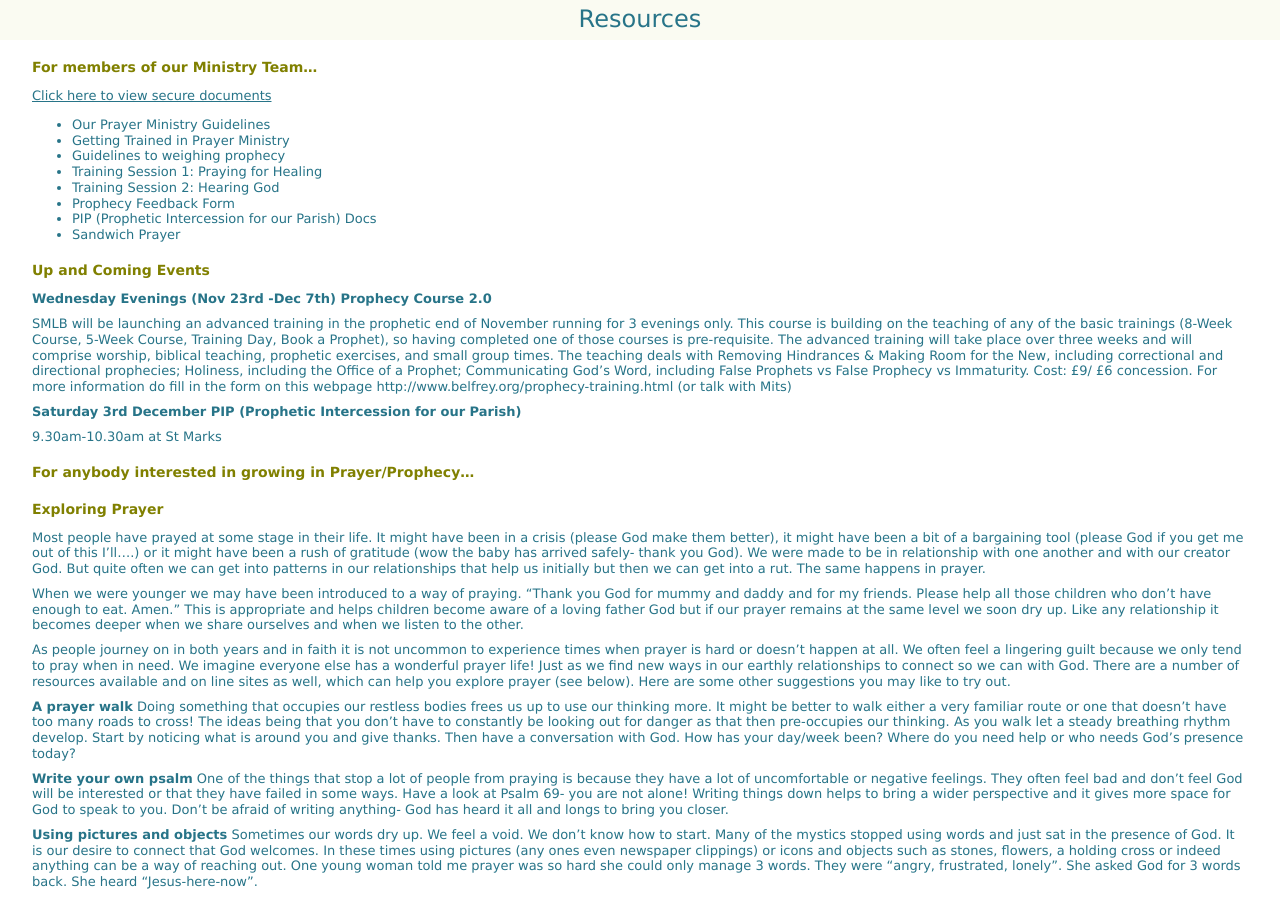
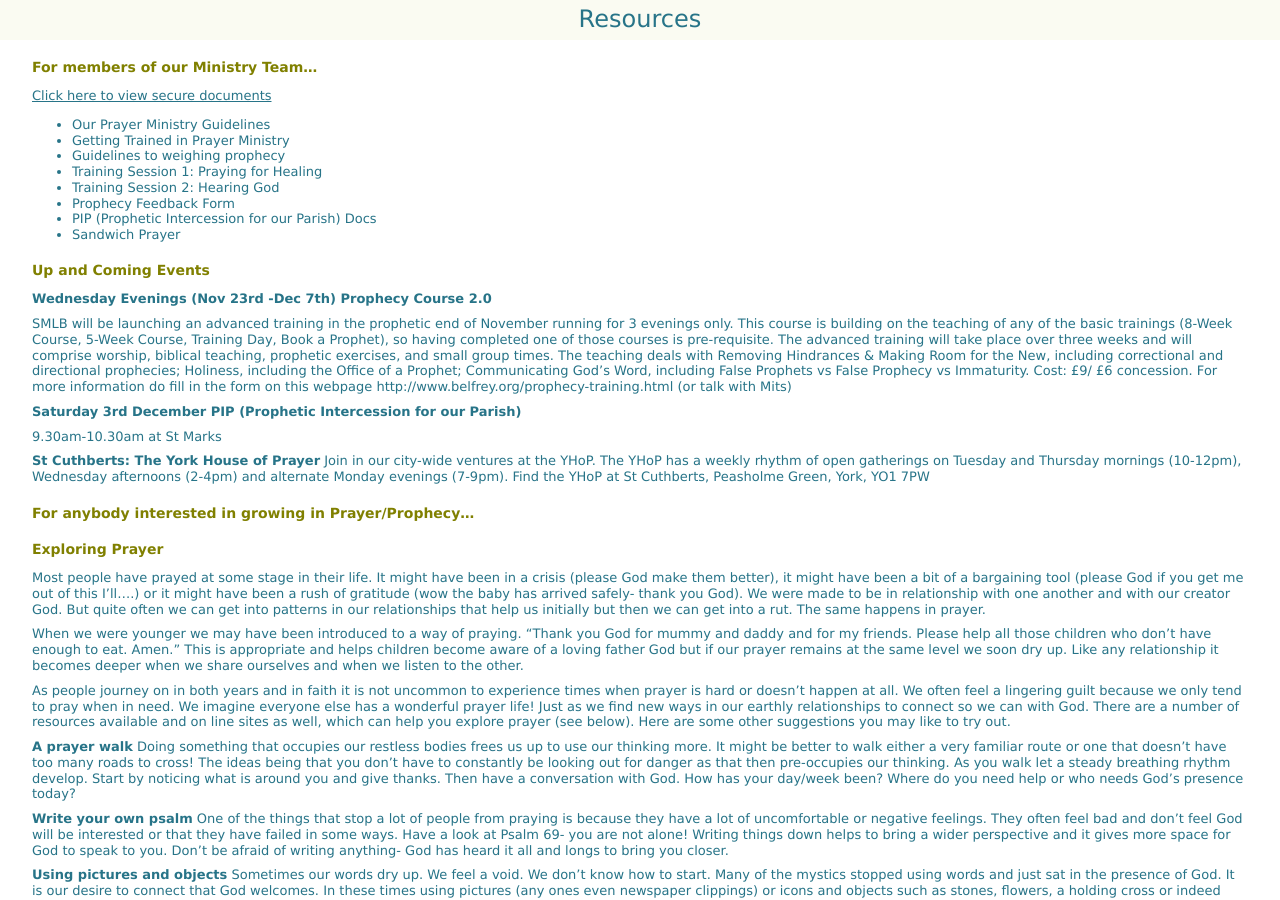
Before and after one commit to griffpatch/CPCYorkPP, a Jekyll site: the page built from pages/resources.md, in a window 1280 px wide and 900 px high. Built offline with Jekyll 4.4.1, drawn with Linux system fonts in a browser that asks for light colours.

Commit message:
Update resources.md

```diff
--- a/pages/resources.md
+++ b/pages/resources.md
@@ -35,8 +35,8 @@ Prophets vs False Prophecy vs Immaturity. Cost: £9/ £6 concession. For more in
 
 9.30am-10.30am at St Marks
 
-
-
+**St Cuthberts: The York House of Prayer**
+Join in our city-wide ventures at the YHoP. The YHoP has a weekly rhythm of open gatherings on Tuesday and Thursday mornings (10-12pm), Wednesday afternoons (2-4pm) and alternate Monday evenings (7-9pm). Find the YHoP at St Cuthberts, Peasholme Green, York, YO1 7PW
 
 
 For anybody interested in growing in Prayer/Prophecy...
```
